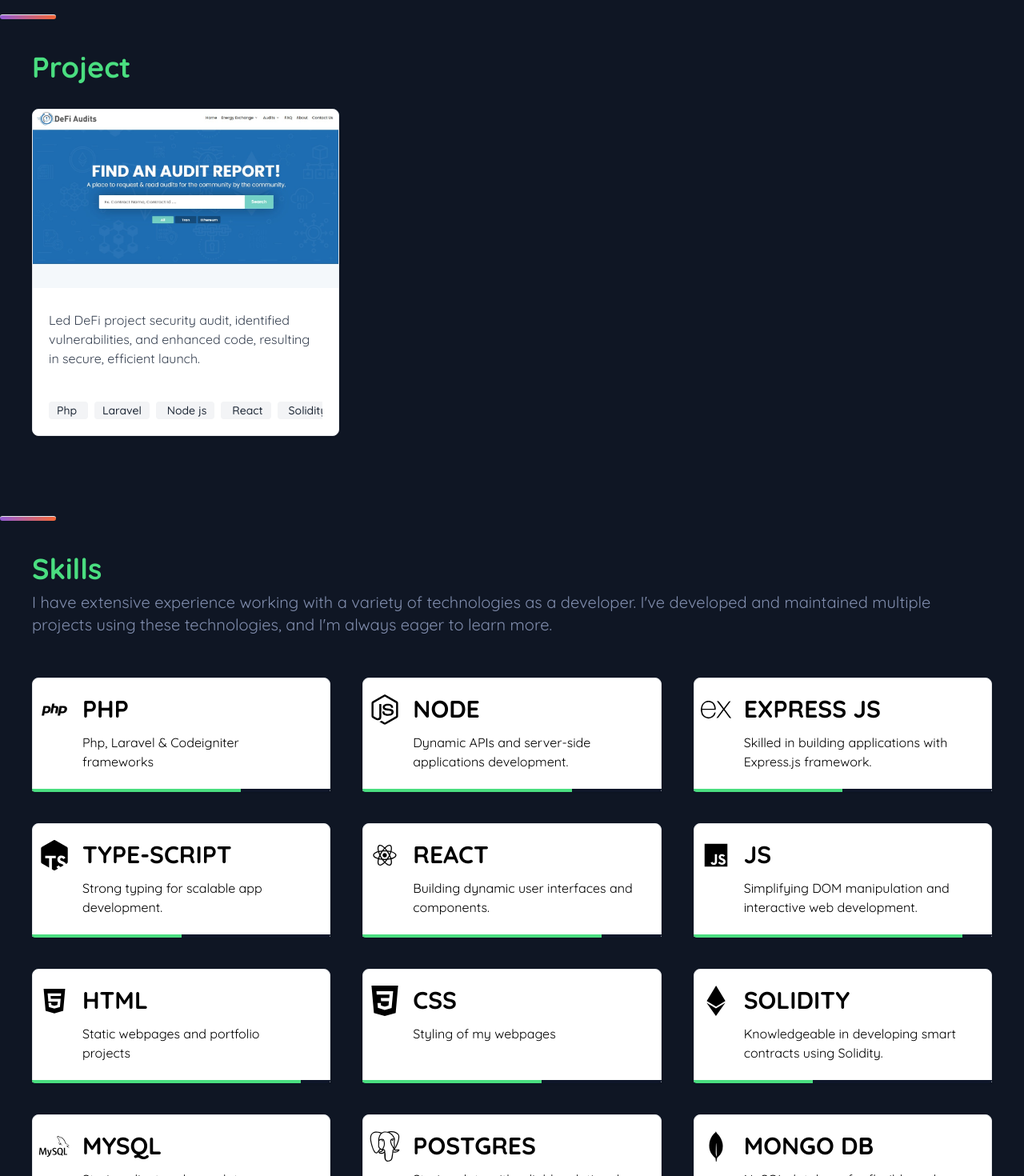
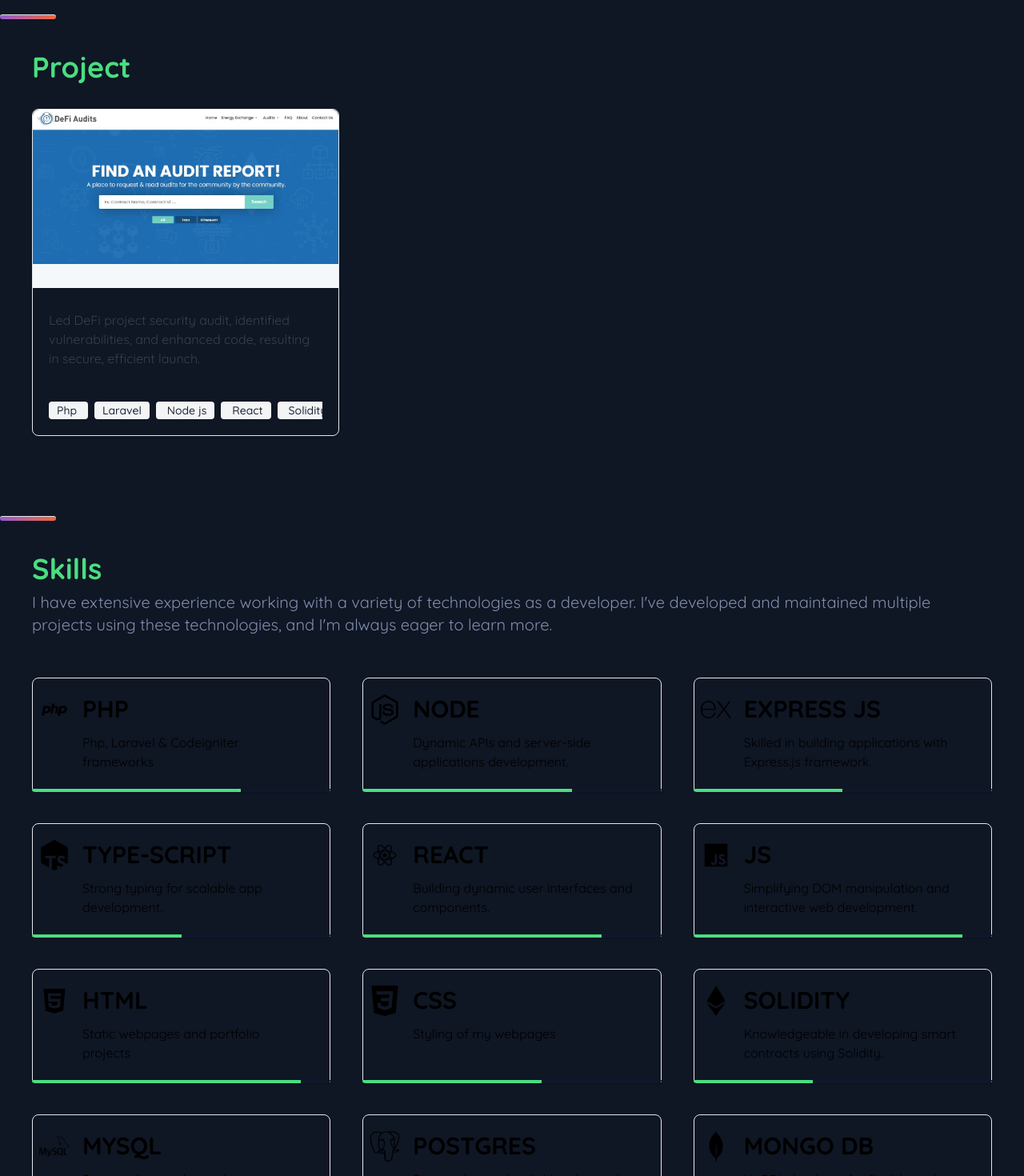
Before and after one commit to ankitdas13/portfolio, a Next.js app: page / in a window 1280 px wide. Shown: the part 640-2110 px from the top of the page at 80% size. Built offline with nearby package versions, Linux system fonts and the light colour scheme.

Commit message:
fix css color

```diff
--- a/components/Journey/index.js
+++ b/components/Journey/index.js
@@ -12,9 +12,9 @@ export default function Journey() {
                     <ul className="timeline grid grid-cols-[13.2%_13.2%_13.2%_13.2%_13.2%_13.2%_13.2%] mt-8 gap-3">
                         {journeyDetails.map(detail => (
                             <li className="timeline-item block relative">
-                                <div className='text-2xl font-bold'>{detail.year}</div>
-                                <div className='text-sm'>
-                                    {detail.description}
+                                <div className='text-2xl font-bold'><p>{detail.year}</p></div>
+                                <div className='text-sm text-white'>
+                                    <p className="text-white">{detail.description}</p>
                                 </div>
                             </li>
                         ))}
--- a/components/Projects/index.js
+++ b/components/Projects/index.js
@@ -8,7 +8,7 @@ export default function Projects() {
                 <h2 className='text-green-400 text-4xl mt-10 font-bold mb-2'>Project</h2>
                 <div className="grid grid-cols-1 md:grid-cols-3 mt-8">
                     {ProjectsDetails.map((Project,key) => (
-                        <div key={key} className="max-w-sm bg-white border border-gray-200 rounded-lg shadow dark:bg-gray-800 dark:border-gray-700">
+                        <div key={key} className="max-w-sm border border-gray-200 rounded-lg shadow dark:bg-gray-800 dark:border-gray-700">
                             <a href="#">
                                 <img className="rounded-t-lg" src={`${Project.img}`} alt="" />
                             </a>
--- a/components/Technologies/index.js
+++ b/components/Technologies/index.js
@@ -10,7 +10,7 @@ export default function Technologies() {
                 <div className="grid grid-cols-1 md:grid-cols-3 mt-8 gap-10">
                     {Skills.map((Skill, key) => (
                         <div>
-                            <div key={key} className="mt-5 mt-16 flex flex-row bg-white border border-gray-200 rounded-t-lg shadow dark:bg-gray-800 dark:border-gray-700 px-2 pt-5 h-full">
+                            <div key={key} className="mt-5 mt-16 flex flex-row border border-gray-200 rounded-t-lg shadow dark:bg-gray-800 dark:border-gray-700 px-2 pt-5 h-full">
                                 <div className='mb-10'><Skill.Component size={38} /></div>
                                 <div>
                                     <div className='text-3xl font-bold px-4 mb-3'>{Skill.slug.toLocaleUpperCase()}</div>
```
